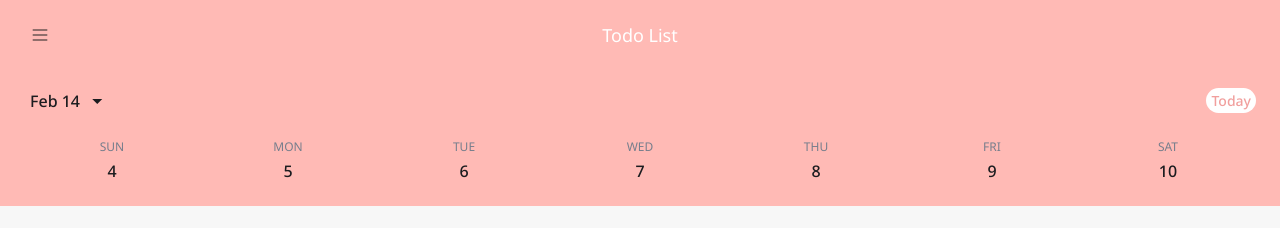
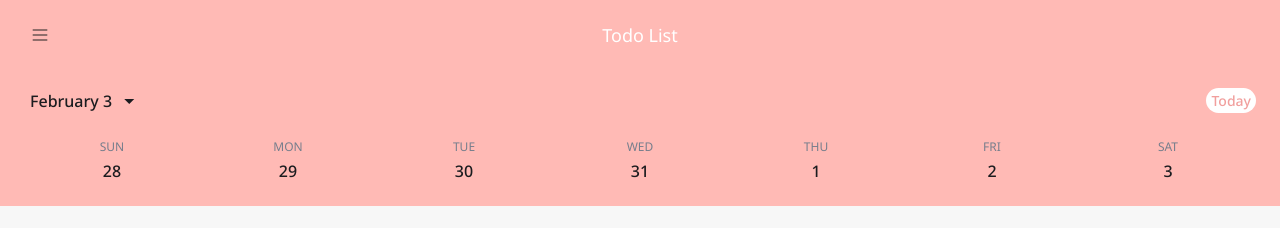
Before and after one commit to sw0610/Save-The-Day, a Vue app in the folder Frontend/todo-list/: page / in a window 1280 px wide. Shown: the top 228 px of the page. Built offline with nearby package versions, Linux system fonts and the light colour scheme.

Commit message:
feat: 일주일치 날짜 가져오기

```diff
--- a/Frontend/todo-list/src/components/Task/MonthlyCalendar.vue
+++ b/Frontend/todo-list/src/components/Task/MonthlyCalendar.vue
@@ -57,14 +57,16 @@
 
 <script>
 export default {
+  props:['showDate'],
   data() {
     return {
       date: new Date(),
-      selectedDate: new Date(),
+      selectedDate: this.showDate,
       today: new Date(),
       days: [],
     };
   },
+
 
   computed: {
     currentMonth() {
@@ -77,7 +79,6 @@ export default {
   },
   methods: {
     closeCalendar(){
-      this.$emit('closeCalendar');
       this.$emit('selectedDate', this.selectedDate);
     },
 
--- a/Frontend/todo-list/src/components/Task/WeeklyCalendar.vue
+++ b/Frontend/todo-list/src/components/Task/WeeklyCalendar.vue
@@ -1,108 +1,152 @@
 <template>
   <div id="weekly">
     <div id="buttons">
-            <MonthlyCalendar v-if="displayCalendar" @closeCalendar="displayCalendar=false" @selectedDate="dateSelect"/>
+      <MonthlyCalendar
+        v-if="displayCalendar"
+        :showDate=selectedDate
+        @closeCalendar="handleCloseCalendar"
+        @selectedDate="dateSelect"
+      />
       <button id="calendar" @click="displayCalendar=true">
-                Feb 14
-                <img src="../../assets/icon/calendar_drop.svg" id="calendarBtn">
+        {{ getMonthName(selectedDate.getMonth()) }} {{ selectedDate.getDate() }}
+        <img src="../../assets/icon/calendar_drop.svg" id="calendarBtn" />
       </button>
-            <button id="today">Today</button>
+      <button id="today" @click="setToday">Today</button>
     </div>
     <div id="weeklyCalender">
       <!-- <div class="day" v-for="day in days" :key="day.id"  >{{ day }}</div>
             <div class="date" v-for="date in dates" :key="date.id" >{{ date }}</div> -->
       <div id="calendarItem" v-for="item in zippedData" :key="item.day">
         <div class="calendarRow">
-                    <div class="day" >{{ item.day }}</div>
+          <div class="day">{{ item.day }}</div>
         </div>
         <div class="calendarRow">
           <div class="date">{{ item.date }}</div>
         </div>
       </div>
-
     </div>
   </div>
 </template>
 <script>
-import { ref } from 'vue';
-import MonthlyCalendar from './MonthlyCalendar.vue';
+// import { ref } from "vue";
+import MonthlyCalendar from "./MonthlyCalendar.vue";
 
 export default {
-    components:{
-        MonthlyCalendar
+  components: {
+    MonthlyCalendar,
   },
   data() {
     return {
       displayCalendar: false,
-            selectedDate:new Date()
+      selectedDate: new Date(),
+      dates : ["4", "5", "6", "7", "8", "9", "10"]
+
     };
   },
-    setup() {
-        const days = ref(['SUN', 'MON', "TUE", "WED", "THU", "FRI", "SAT"]);
-        const dates = ref(['4', '5', "6", "7", "8", "9", "10"]);
+//   setup() {
+//     const days = ref(["SUN", "MON", "TUE", "WED", "THU", "FRI", "SAT"]);
+//     const zippedData = ref(
+//       days.value.map((day, index) => ({ day, date: this.dates.value[index] }))
+//     );
 
-        const zippedData = ref(days.value.map((day, index) => ({ day, date: dates.value[index] })));
+//     return {
+//       zippedData,
+//     };
+//   },
+  methods: {
+    dateSelect(data) {
 
-        return {
-            zippedData
+      this.selectedDate = data;
+      console.log(this.selectedDate);
+      this.displayCalendar = false;
+        this.updateWeek();
+        console.log("date", this.selectedDate);
+        console.log("dates", this.dates);
+        console.log(this.dates[1]);
+    },
+    setToday() {
+      this.selectedDate = new Date();
+    },
+    getMonthName(month) {
+        const monthNames = ["January", "February", "March", "April", "May", "June",
+                            "July", "August", "September", "October", "November", "December"
+                        ];
+        return monthNames[month];
+    },
+    getWeekRange(date) {
+        const start = date.getDate() - date.getDay(); // 주의 시작 (일요일)
+        const end = start + 6; // 주의 끝 (토요일)
+
+        const weekStart = new Date(date.getFullYear(), date.getMonth(), start);
+        const weekEnd = new Date(date.getFullYear(), date.getMonth(), end);
+
+        return { start: weekStart, end: weekEnd };
+    },
+
+    updateWeek() {
+        const { start, end } = this.getWeekRange(this.selectedDate);
+        this.dates = [];
+        for (let date = new Date(start); date <= end; date.setDate(date.getDate() + 1)) {
+            this.dates.push(date.getDate().toString());
         }
     },
-        methods: {
-        dateSelect(data) {
-            console.log(data);
-        }
+
   },
   created() {
-        if(this.$route.params.selectedDate) {
+    if (this.$route.params.selectedDate) {
       // this.selectedDate = this.$route.params.selectedDate;
       console.log(this.selectedDate);
     }
-    }
+  },
+  computed: {
+    zippedData() {
+        const days = ["SUN", "MON", "TUE", "WED", "THU", "FRI", "SAT"];
+        return days.map((day, index) => ({ day, date: this.dates[index] }));
+    },
+
+    },
+    mounted() {
+        console.log(this.dates);
+        this.updateWeek();
+    },
+
 };
-
-
-
-
 </script>
 <style scoped>
-
-    #weekly{
-        background-color: #FFBAB5;
+#weekly {
+  background-color: #ffbab5;
   height: 136px;
-        margin:0;
+  margin: 0;
   padding: 0 24px;
   position: relative;
-
 }
-    #buttons{
+#buttons {
   display: flex;
   align-items: center;
   justify-content: space-between;
 }
 
-    button{
+button {
   margin-top: 16px;
-        font-family: 'Noto Sans', sans-serif;
+  font-family: "Noto Sans", sans-serif;
   font-weight: 500;
-
-
 }
-    #calendar{
+#calendar {
   font-size: 16px;
-        color: #1B1C1F;
-        padding-top:3px;
+  color: #1b1c1f;
+  padding-top: 3px;
   border: 0;
   background-color: transparent;
   display: flex; /* Add this line */
   align-items: center;
 }
-    #today{
+#today {
   border: 0;
-        background: #FFFFFF;
+  background: #ffffff;
   border-radius: 16px;
-        padding:3px 5px;
+  padding: 3px 5px;
   font-size: 14px;
-        color: #F19F9D;
+  color: #f19f9d;
   float: right;
 }
 #weeklyCalender {
@@ -118,28 +162,24 @@ export default {
   width: 100%;
   display: flex;
   /* padding: 8px 16px !important; */
-
 }
-
 
 .calendarRow {
   display: flex;
   justify-content: space-between;
-
 }
-    #calendarItem{
+#calendarItem {
   flex-grow: 1;
   flex-basis: 0;
   /* border: 1px solid blue; */
   padding-top: 8px;
   padding-bottom: 8px;
-
 }
-    .day{
-        font-family: 'Noto Sans', sans-serif;
+.day {
+  font-family: "Noto Sans", sans-serif;
   font-size: 12px;
   font-weight: 400;
-        color: #767E8C;
+  color: #767e8c;
   flex-grow: 1;
   /* border: 1px solid red; */
   flex: 1;
@@ -149,10 +189,10 @@ export default {
   /* padding: 0 10px; */
 }
 .date {
-        font-family: 'Noto Sans', sans-serif;
+  font-family: "Noto Sans", sans-serif;
   font-size: 16px;
   font-weight: 500;
-        color: #1B1C1F;
+  color: #1b1c1f;
   flex-grow: 1;
   /* border: 1px solid yellow; */
   flex: 1;
@@ -163,7 +203,4 @@ export default {
   margin-left: 5px;
   vertical-align: middle; /* Add this line */
 }
-
-
-
 </style>
```
Lines whose indentation alone changed are shown as unchanged.
